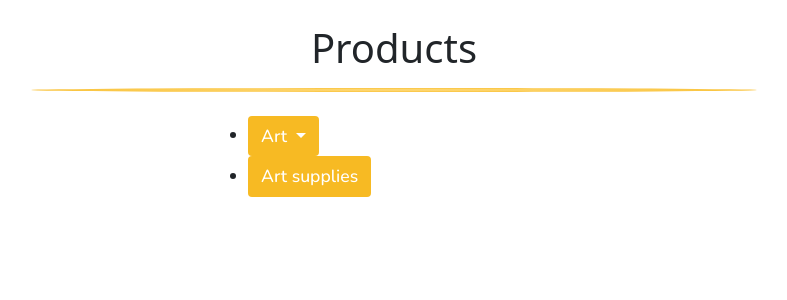
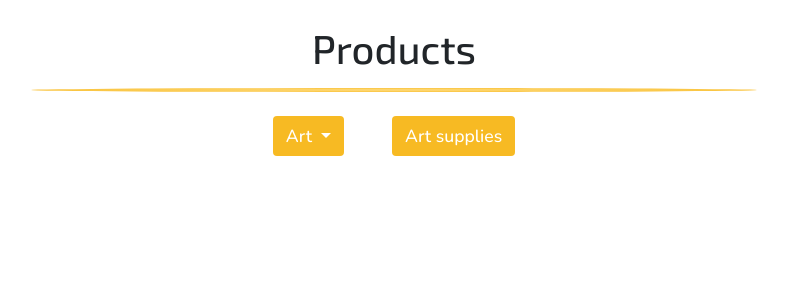
Before and after one commit to yetnetbehailu/giftshop-popup, a Django app: page /products/ in a window 1280 px wide. Shown: the part 126-426 px from the top of the page, without its empty margins (246-1033 px from the left). Run offline with Django 4.2, Linux system fonts and the light colour scheme; data that the repository does not hold is empty; some libraries are stand-ins or nearby versions.

Commit message:
Add basic product page & product card styling

```diff
--- a/static/css/base.css
+++ b/static/css/base.css
@@ -86,6 +86,13 @@ body{
 
 .subscribe-heading {
     font-family: var(--exo-2);
+}
+
+.blue-btn {
+    background-color: #92aacd;
+    color: white;
+    font-family: var(--nunito);
+    font-size: 1.1rem;
 }
 
 /* Navigation */
@@ -276,6 +283,28 @@ text-align: center;
     font-family: var(--nunito);
 }
 
+/* Products page */
+
+.products-heading {
+    font-family: var(--exo-2);
+}
+
+.product-category-btns {
+    display: flex;
+    justify-content: center;
+    padding: 0;
+    gap: 3rem;
+    list-style: none;
+}
+
+.product-name {
+    font-family: var(--exo-2);
+}
+
+.card-text {
+    font-family: var(--nunito);
+}
+
 /* Media Queries */
 
 /* Small screens */
```
